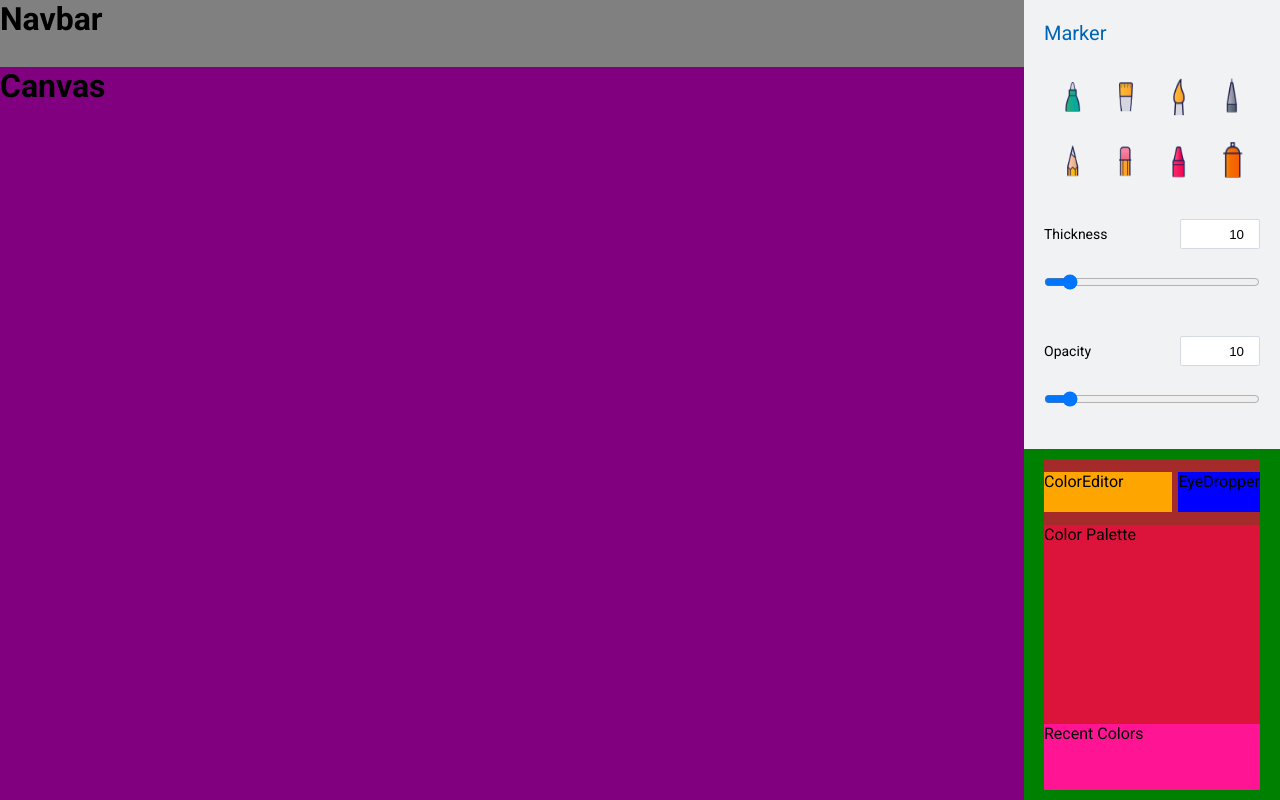
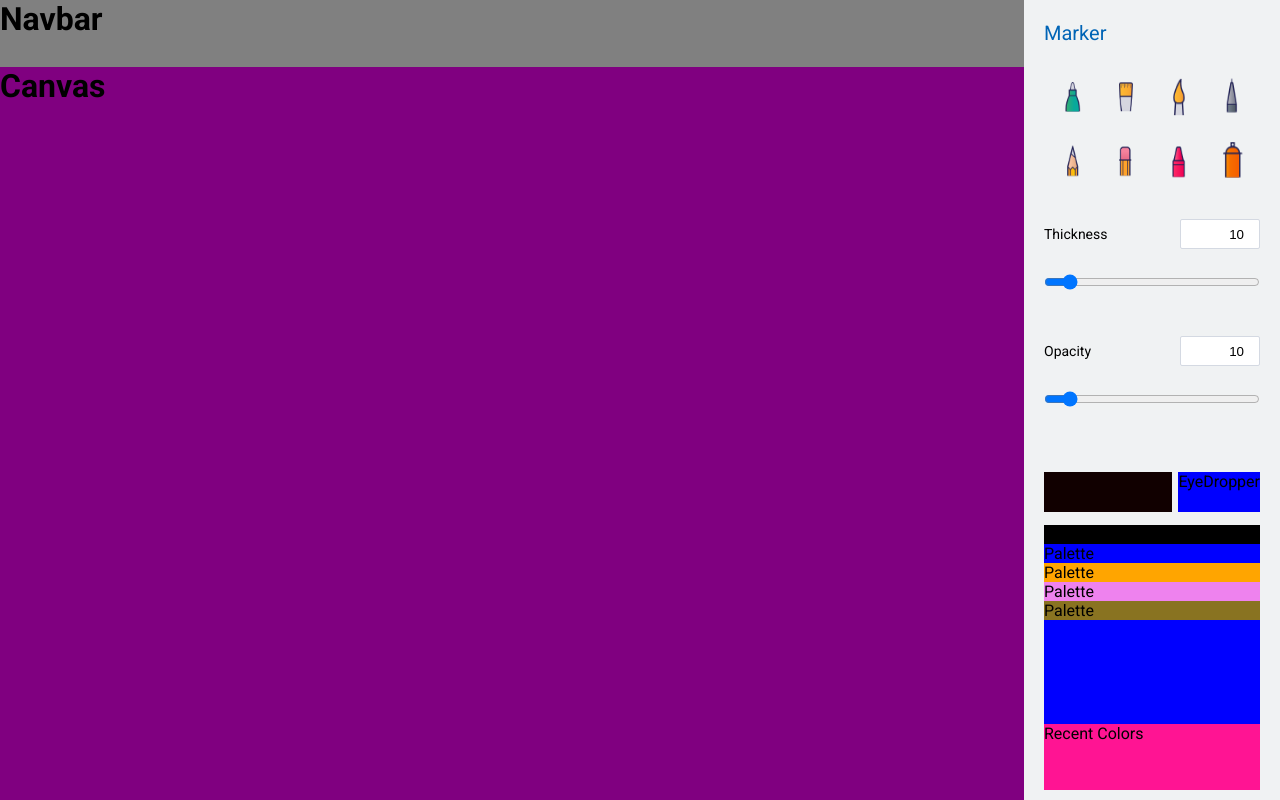
Before and after one commit to MHammadYou/paint-clone, a React (Vite) app: page / in a window 1280 px wide. Built offline with nearby package versions, Linux system fonts and the light colour scheme; the HTML template or start-up script is replaced by a standard one.

Commit message:
Added Color Palettes

```diff
--- a/src/components/Colors.js
+++ b/src/components/Colors.js
@@ -1,10 +1,13 @@
-import React from "react";
+import React, { useState } from "react";
 import { ColorEditor, EyeDropper, ColorsPalette, RecentColors } from "./colors/index";
 import "../css/components/colors/layout.css";
 
 function Colors() {
+
+
+
   return (
-    <div style={{ backgroundColor: "green" }} className={"colors"}>
+    <div className={"colors"}>
       <div className="colors-top">
         <div className="color-editor-container">
           <ColorEditor />
--- a/src/components/colors/ColorEditor.js
+++ b/src/components/colors/ColorEditor.js
@@ -1,10 +1,13 @@
-import React from "react";
+import React, { useState } from "react";
 
 
-export default function ColorEditor() {
+export default function ColorEditor(props) {
+
+  const [ currentColor, setCurrentColor ] = useState("#100");
+
   return (
-    <div className={"color-editor"}>
-      ColorEditor
+    <div className={"color-editor"} style={{"backgroundColor": currentColor}}>
+
     </div>
   )
 }
--- a/src/components/colors/ColorsPalette.js
+++ b/src/components/colors/ColorsPalette.js
@@ -1,10 +1,21 @@
 import React from "react";
+import Palette from "./Palette";
 
 
 export default function ColorsPalette() {
+
+  const AllColors = ["black", "blue", "orange", "violet", "#897321"];
+
+  let elements = [];
+
+  for (let i = 0; i < AllColors.length; i++) {
+    elements.push(<Palette color={AllColors[i]} key={i}/>)
+  }
+  console.log(elements)
+
   return (
-    <div className={"colors-palette"}>
-      Color Palette
+    <div className={"colors-palette"} style={{"backgroundColor": "blue"}}>
+      {elements}
     </div>
   )
 }
--- /dev/null
+++ b/src/components/colors/Palette.js
@@ -0,0 +1,14 @@
+import React from "react";
+
+export default function Palette(props) {
+
+  const handleChange = () => {
+    console.log(props.color)
+  }
+
+  return (
+    <div className={"palette"} style={{"backgroundColor": props.color}} onClick={handleChange}>
+      Palette
+    </div>
+  )
+}
--- a/src/css/components/colors/layout.css
+++ b/src/css/components/colors/layout.css
@@ -9,14 +9,19 @@
   flex: 1;
   display: flex;
   align-items: center;
-  background-color: brown;
 }
 
 .color-editor-container {
   height: 40px;
-  background-color: orange;
   flex: 7;
   margin-right: 3%;
+}
+
+.color-editor,
+.eye-dropper,
+.colors-palette,
+.recent-colors {
+  height: 100%;
 }
 
 .eye-dropper-container {
@@ -27,7 +32,6 @@
 
 .color-palette-container {
   flex: 3;
-  background-color: crimson;
 }
 
 .recent-colors-container {
```
